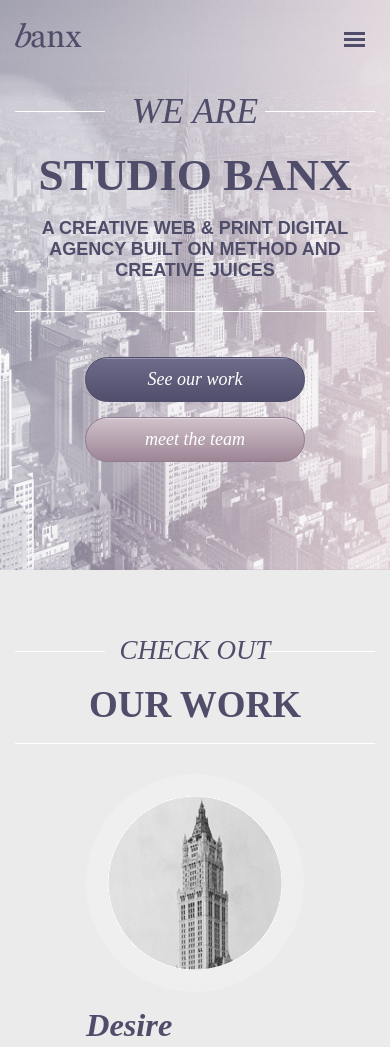
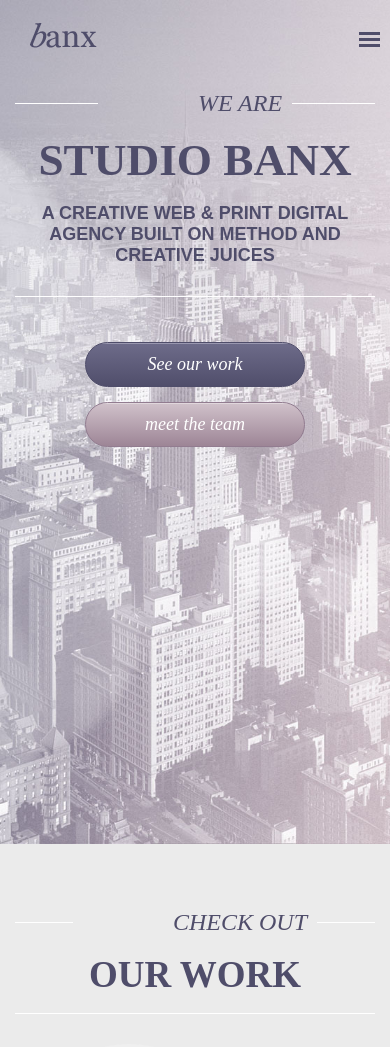
Before and after one commit to diana94/flex-box, a website: page dev/index.html in a window 390 px wide. Shown: the top 1047 px of the page. Drawn offline with Linux system fonts and the light colour scheme.

Commit message:
optimized code

```diff
--- a/dev/index.html
+++ b/dev/index.html
@@ -13,21 +13,12 @@
         <script src="js/script.js"></script>
     </head>
     <body>
-        <div class="container header">
-            <header>
 
-                    <div class="logo">
-                        <img src="i/logo.png" alt="" class="logo">
-                    </div>
+        <header class="page-header">
+            <div class="content">
+                <a href="#" class="logo"><img src="i/logo.png" alt="banx logo" class="logo"></a>
 
-                    <div class="hamburger">
-                        <p class="hamburger-line"></p>
-                        <p class="hamburger-line"></p>
-                        <p class="hamburger-line"></p>
-                        <p class="hamburger-line"></p>
-                    </div>
-
-                    <div class="nav-bar_wr">
+                <nav>
                     <ul class="nav-bar">
                         <li><a href="#">Design</a></li>
                         <li><a href="#">Web design</a></li>
@@ -35,27 +26,34 @@
                         <li><a href="#">Print design</a></li>
                         <li><a href="#">Video design</a></li>
                     </ul>
+                </nav>
+
+                <button class="hamburger">
+                    <p class="hamburger-line"></p>
+                    <p class="hamburger-line"></p>
+                    <p class="hamburger-line"></p>
+                    <p class="hamburger-line"></p>
+                </button>
             </div>
-
         </header>
 
             <!-- end header -->
 
-        </div>
+
 
         <section class="container hero">
 
             <div class="content">
 
-                <div class="title_wr">
-                    <p class="title __decor">We are</p>
+                <hgroup class="title__wr">
+                    <h5 class="title__decor">We are</h5>
                     <h1 class="title">Studio Banx</h1>
-                    <p class="subtitle">a creative web & print digital agency built on method and creative juices</p>
-                </div>
+                    <h3 class="subtitle">a creative web & print digital agency built on method and creative juices</p>
+                </hgroup>
 
-                <div class="group-btn_wr">
-                    <a href="#" class="group-btn">See our work</a>
-                    <a href="#" class="group-btn">meet the team</a>
+                <div class="group-btn">
+                    <a href="#" class="group-btn__item mod-dark">See our work</a>
+                    <a href="#" class="group-btn__item">meet the team</a>
                 </div>
             </div>
 
@@ -65,12 +63,12 @@
 
             <div class="content">
 
-                <div class="title_wr">
-                    <p class="title __decor">Check out</p>
-                    <h1 class="title">Our work</h1>
-                </div>
+                <hgroup class="title__wr">
+                    <h5 class="title__decor">Check out</h5>
+                    <h2 class="title">Our work</h1>
+                </hgroup>
 
-                <div class="work-wr">
+                <div class="work__wr">
 
                     <article class="work-item">
 
@@ -126,9 +124,9 @@
 
                 </div>
 
-                <div class="group-btn_wr">
-                    <a href="#" class="group-btn">See our work</a>
-                    <a href="#" class="group-btn">meet the team</a>
+                <div class="group-btn">
+                    <a href="#" class="group-btn__item mod-dark">See our work</a>
+                    <a href="#" class="group-btn__item">meet the team</a>
                 </div>
 
             </div>
@@ -139,7 +137,7 @@
             <div class="content">
                 <h3 class="advantages-title">What makes us so awesome</h3>
 
-                <div class="advantages-article_wr">
+                <div class="advantages-article__wr">
 
                     <div class="advantages-article">
                         <p class="advantages-text">Lorem ipsum dolor sit amet, consectetur adipiscing elit. Duis eros ligula, lacinia quis euismod in, dignissim at neque. Aliquam quis consectetur magna. </p>
--- a/dev/js/script.js
+++ b/dev/js/script.js
@@ -3,11 +3,11 @@ $(document).ready(function(){
     var heightMenu = 0;
 
     $('.hamburger').click(function() {
-        heightMenu = $('header .nav-bar').innerHeight();
+        heightMenu = $('.page-header .nav-bar').innerHeight();
         $(this).toggleClass('open');
-        $('header .nav-bar_wr').toggleClass('open');
-        $('header .nav-bar_wr').css('height', '');
-        $('header .nav-bar_wr.open').css('height', heightMenu);
+        $('.page-header nav').toggleClass('open');
+        $('.page-header nav').css('height', '');
+        $('.page-header nav.open').css('height', heightMenu);
 
     });
 
@@ -15,9 +15,9 @@ $(document).ready(function(){
         var scroll = $(window).scrollTop();
 
         if (scroll > 0) {
-            $(".container.header").addClass("active");
+            $(".page-header").addClass("active");
         } else {
-            $(".container.header").removeClass("active");
+            $(".page-header").removeClass("active");
         }
     });
 });
--- a/dev/less/components/advantages/advantages.less
+++ b/dev/less/components/advantages/advantages.less
@@ -12,7 +12,7 @@
         flex-basis: 300px;
         padding-right: 10px;
 
-        &_wr {
+        &__wr {
             display: flex;
             justify-content: space-between;
             flex-wrap: wrap;
--- a/dev/less/components/group-btn/group-btn.less
+++ b/dev/less/components/group-btn/group-btn.less
@@ -1,4 +1,10 @@
 .group-btn {
+    display: flex;
+    justify-content: center;
+    flex-wrap: wrap;
+    padding-top: 45px;
+
+    &__item {
         text-align: center;
         font: italic 18px @main-font;
         color: #fff;
@@ -11,16 +17,10 @@
         background: linear-gradient(#e0d7dc 1px, #cfc0c9 0%, #9d8596 100%);
         margin: 0 10px 15px;
 
-    &:first-child {
+        &.mod-dark {
             border-color: #4f4d6a;
             background: #4f4d6a;
             background: linear-gradient(#9997af 1px, #6d6b89 0%, #504e6b 100%);
         }
-
-    &_wr {
-        display: flex;
-        justify-content: center;
-        flex-wrap: wrap;
-        padding-top: 45px;
     }
 }
--- a/dev/less/components/hamburger/hamburger.less
+++ b/dev/less/components/hamburger/hamburger.less
@@ -3,6 +3,8 @@
     height: 12px;
     position: relative;
     display: none;
+    border: 0;
+    background: transparent;
     vertical-align: top;
     transition: .5s ease-in-out;
     cursor: pointer;
@@ -33,6 +35,7 @@
         height: 3px;
         width: 100%;
         background: #4f4d6a;
+        top: 0;
         left: 0;
         transform: rotate(0deg);
         transform: scale(1);
@@ -45,5 +48,8 @@
 }
 
 @media screen and (max-width: 713px) {
-    .hamburger { display: inline-block; }
+    .hamburger {
+        display: block;
+        margin-left: auto;
+     }
 }
--- a/dev/less/components/header/header.less
+++ b/dev/less/components/header/header.less
@@ -1,26 +1,20 @@
-.container.header {
+.page-header {
     position: fixed;
     z-index: 999;
     transition: all .2s ease-in;
     background: transparent;
-}
-
-.container.header.active {
-    background: #f0f0f2;
-}
-
-.container.header.active header { padding-top: 23px; }
-
-header {
-    max-width: @max-width;
-    margin: auto;
-    position: relative;
-    display: flex;
-    justify-content: space-between;
     align-items: center;
     transition: all .2s ease-in;
+    width: 100%;
     padding: 50px 15px 20px;
     box-sizing: content-box;
+
+    &.active {
+        background: #f0f0f2;
+        padding-top: 23px;
+    }
+
+    nav { margin-left: auto; }
 
     .nav-bar {
         display: flex;
@@ -34,12 +28,17 @@ header {
 
         li:not(:first-child) { margin-left: 26px; }
     }
+
+    .content {
+        display: flex;
+        align-items: center;
+     }
 }
 
 @media screen and (max-width: 713px) {
-    header { padding-top: 23px; }
+    .page-header { padding-top: 23px; }
 
-    header .nav-bar_wr {
+    .page-header nav {
         overflow: hidden;
         display: block;
         position: absolute;
@@ -53,15 +52,15 @@ header {
         z-index: 99;
     }
 
-    header .nav-bar {
+    .page-header .nav-bar {
         display: block;
         padding: 20px 15px 15px;
         box-sizing: border-box;
         background: rgba(235, 234, 239, 0.8);
     }
 
-    header .nav-bar li:not(:first-child),
-    header .nav-bar li {
+    .page-header .nav-bar li:not(:first-child),
+    .page-header .nav-bar li {
         margin: 0 40px 0 0;
         padding: 10px 0;
      }
--- a/dev/less/components/hero/hero.less
+++ b/dev/less/components/hero/hero.less
@@ -1,7 +1,7 @@
 .hero {
     background: url('../i/hero.jpg') no-repeat top;
     background-size: cover;
-    height: calc(~"100vw + 175px");
+    height: calc(100vh);
     max-height: 1135px;
     min-height: 570px;
 
--- a/dev/less/components/title/title.less
+++ b/dev/less/components/title/title.less
@@ -1,52 +1,50 @@
 .title {
-    color: #4f4d6a;
     font: bold 125px @main-font;
-    text-transform: uppercase;
     margin: 17px 0;
 
-    &.__decor {
+    &__wr {
+        border-bottom: 1px solid #fff;
+        color: #4f4d6a;
         text-transform: uppercase;
-        color: #4f4d6a;
-        font: italic normal 2rem @main-font;
+        text-align: center;
+    }
+
+    &__decor {
         position: relative;
         margin: 0;
+        overflow: hidden;
+        font-size: 24px;
+        font-style: italic;
+        font-weight: normal;
 
         &:before,
         &:after {
             content: "";
-            position: absolute;
+            position: relative;
+            top: -1px;
+            width: 50%;
+            height: 2px;
+            display: inline-block;
+            vertical-align: middle;
             border-top: 1px solid #fff;
-            top: 50%;
         }
 
         &:before {
-            left: 0px;
-            right: 50%;
-            margin-right: 70px;
+            left: -10px;
+            margin-left: -50%;
         }
 
         &:after {
-            right: 0px;
-            left: 50%;
-            margin-left: 70px;
+            left: 10px;
+            margin-right: -50%;
         }
-    }
-
-    &_wr {
-        border-bottom: 1px solid #fff;
-        text-align: center;
-        position: relative;
     }
 }
 
-
 .subtitle {
-    color: #4f4d6a;
     font: bold 18px @arial;
-    text-transform: uppercase;
     margin-bottom: 30px;
 }
-
 
 @media (min-width: 320px) and (max-width: 992px){
   .title {
@@ -55,8 +53,8 @@
 }
 
 @media screen and (max-width: 713px) {
-    .title.__decor:before { margin-right: 90px;}
-    .title.__decor:left { margin-left: 90px;}
+    .title__decor:before { margin-right: 90px;}
+    .title__decor:left { margin-left: 90px;}
 }
 
 @media screen and (max-width: 319px) {
--- a/dev/less/components/work/work.less
+++ b/dev/less/components/work/work.less
@@ -2,7 +2,7 @@
     background: #ebebeb;
     padding: 65px 0 100px;
 
-    &-wr {
+    &__wr {
         margin: 30px auto 0;
         border-bottom: 1px solid #fff;
         display: flex;
@@ -12,6 +12,7 @@
 
     &-item {
         padding: 0 5px 40px;
+        width: 218px;
     }
 
     &-info {
@@ -24,7 +25,7 @@
         margin-bottom: 13px;
     }
 
-    &-dscr { width: 218px; }
+    &-dscr {}
 
     .title.__decor { font-size: 1.5rem; }
 
--- a/gulpfile.js
+++ b/gulpfile.js
@@ -27,6 +27,8 @@ gulp.task('less', function () {
 
 gulp.task('connect', function() {
   connect.server({
+    port: 8001,
+    host: '172.16.17.40',
     root: 'dev',
     livereload: true
   });
```
Also changed, not shown: dev/style/style.css, 1 other file. Lines whose indentation alone changed are shown as unchanged.
